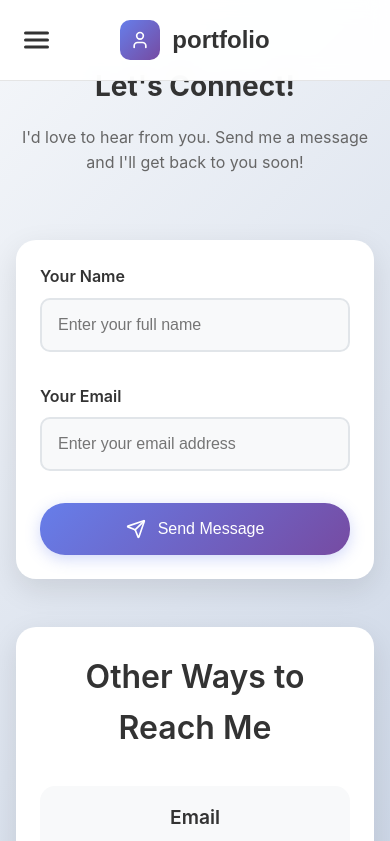
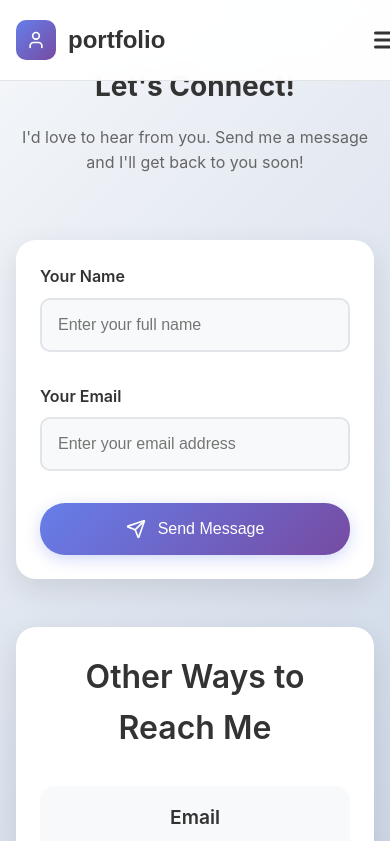
Before and after one commit to haroon-ahmed01/HaroonPortfolio, a React (Vite) app in the folder client/: page /contact in a window 390 px wide. Shown: the top 841 px of the page. Built offline with nearby package versions, Linux system fonts and the light colour scheme; the HTML template or start-up script is replaced by a standard one.

Commit message:
responsive navbar

```diff
--- a/client/src/components/Home.jsx
+++ b/client/src/components/Home.jsx
@@ -17,7 +17,6 @@ const Home = () => {
     name: "Haroon Ahmed",
     role: "Full Stack Developer (MERN / Python)",
     bannerImage: "/banner.jpeg",
-    // fallbackImage: "https://images.pexels.com/photos/4974912/pexels-photo-4974912.jpeg?auto=compress&cs=tinysrgb&w=400"
   });
   const [imageError, setImageError] = useState(false);
 
@@ -231,9 +230,6 @@ const Home = () => {
                     animate={{ opacity: 1, y: 0 }}
                     transition={{ delay: 1.3 }}
                   >
-                    <div className="stat"><Code size={20} /><span>3+ Projects</span></div>
-                    <div className="stat"><Heart size={20} /><span>MCA Student</span></div>
-                    <div className="stat"><Coffee size={20} /><span>Coffee Lover</span></div>
                   </motion.div>
                 </motion.div>
               </div>
--- a/client/src/components/Navbar.css
+++ b/client/src/components/Navbar.css
@@ -45,6 +45,7 @@
   transition: transform 0.3s ease;
   cursor: pointer;
   text-decoration: none;
+  margin-right: 250px;
   }
 
   .navbar-logo:hover {
@@ -146,6 +147,7 @@
   border: none;
   cursor: pointer;
   padding: 8px;
+  margin-left: 350px
   }
 
   .hamburger-line {
--- a/client/src/components/Resume.jsx
+++ b/client/src/components/Resume.jsx
@@ -115,10 +115,10 @@ const Resume = () => {
               <h3>Haroon Ahmed - Resume</h3>
               <p>Full Stack Developer (MERN / Python)</p>
               <div className="resume-details">
-                <span>PDF Document</span>
+                {/* <span>PDF Document</span>
                 <span>•</span>
                 <span>Updated Recently</span>
-                {error && <span>• Google Drive Version</span>}
+                {error && <span>• Google Drive Version</span>} */}
               </div>
             </div>
           </div>
```
